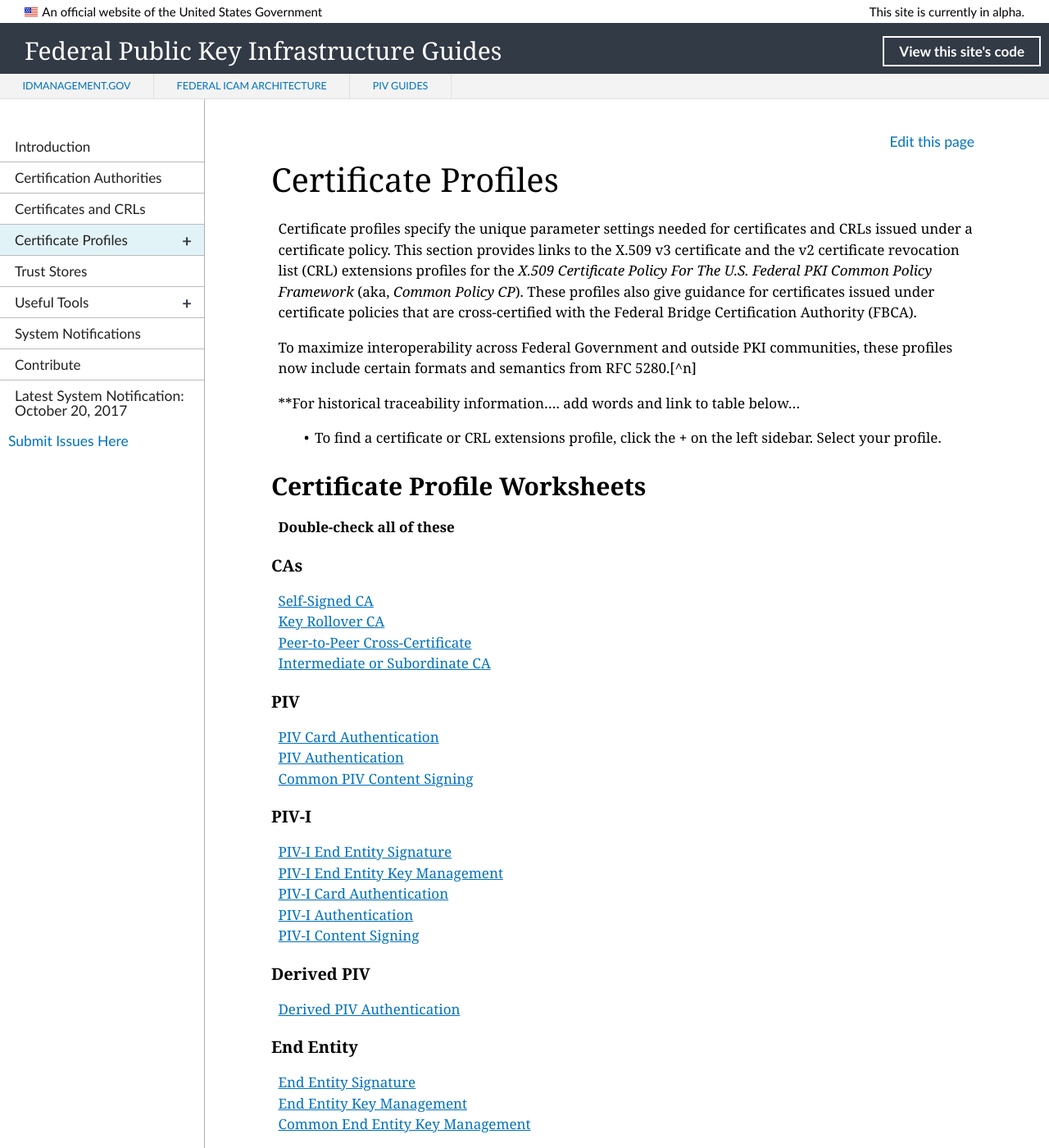
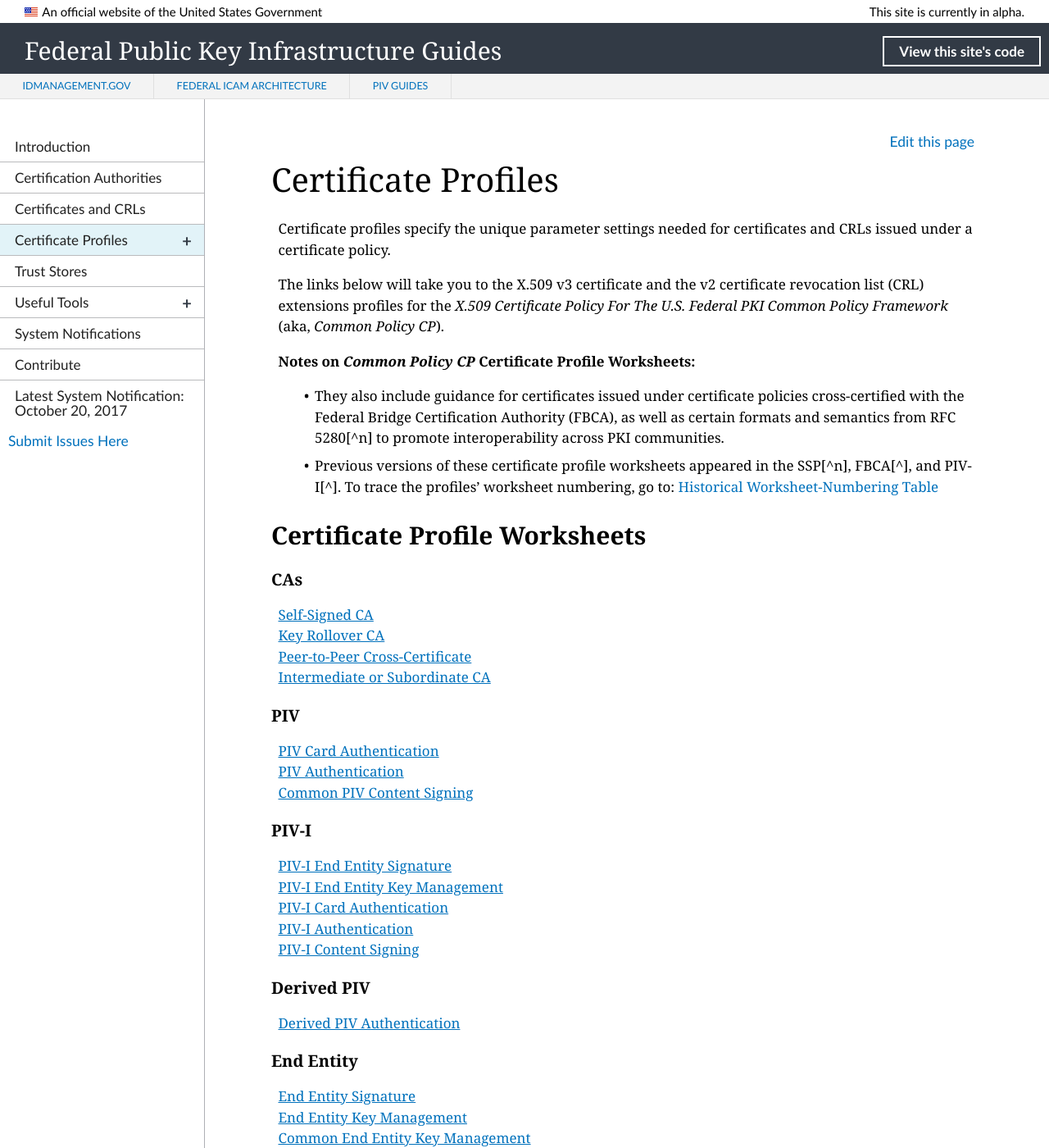
Before and after one commit to GSA/fpki-guides, a Jekyll site: the page built from pages/fpki_certificate_profiles.md, in a window 1280 px wide and 1400 px high. Shown: the whole window at 82% size. Built offline with Jekyll 4.4.1, drawn with Linux system fonts in a browser that asks for light colours; nearby versions of some CDN libraries; library files that are not in the unit come from our copies; some of the changed text lies outside the part shown.

Commit message:
Update fpki_certificate_profiles.md
Content changes and new footnotes

```diff
--- a/pages/fpki_certificate_profiles.md
+++ b/pages/fpki_certificate_profiles.md
@@ -4,17 +4,15 @@
 permalink: /certprofiles/
 ---
 
-Certificate profiles specify the unique parameter settings needed for certificates and CRLs issued under a certificate policy. This section provides links to the X.509 v3 certificate and the v2 certificate revocation list (CRL) extensions profiles for the _X.509 Certificate Policy For The U.S. Federal PKI Common Policy Framework_ (aka, _Common Policy CP_). These profiles also give guidance for certificates issued under certificate policies that are cross-certified with the Federal Bridge Certification Authority (FBCA).
+Certificate profiles specify the unique parameter settings needed for certificates and CRLs issued under a certificate policy.
 
-To maximize interoperability across Federal Government and outside PKI communities, these profiles now include certain formats and semantics from RFC 5280.[^n]
+The links below will take you to the X.509 v3 certificate and the v2 certificate revocation list (CRL) extensions profiles for the _X.509 Certificate Policy For The U.S. Federal PKI Common Policy Framework_ (aka, _Common Policy CP_).
 
-**For historical traceability information.... add words and link to table below...
-
-* To find a certificate or CRL extensions profile, click the **+** on the left sidebar. Select your profile.
+**Notes on _Common Policy CP_ Certificate Profile Worksheets:**
+* They also include guidance for certificates issued under certificate policies cross-certified with the Federal Bridge Certification Authority (FBCA), as well as certain formats and semantics from RFC 5280[^n] to promote interoperability across PKI communities.
+* Previous versions of these certificate profile worksheets appeared in the SSP[^n], FBCA[^], and PIV-I[^]. To trace the profiles' worksheet numbering, go to: [Historical Worksheet-Numbering Table](#historical certificate-profile-worksheet-numbering)
 
 ## Certificate Profile Worksheets
-
-**Double-check all of these**
 
 ### CAs
 
@@ -57,13 +55,11 @@
 [CRL]({{ site.baseurl }}/profiles/crl/)<BR>
 [Delegated OCSP Responder]({{ site.baseurl }}/profiles/delegatedocsp/)
 
-## History and Traceability
+## Historical Certificate Profile Worksheet Numbering
 
-The certificate and CRL extensions profiles for the _Common Policy CP_ have appeared in three previous standards:  SSP (FIPS 201), FBCA, and PIV-I. The current profiles will be published in the _X.509 Certificate and Certificate Revocation List (CRL) Extensions Profile for the Shared Service Providers (SSP) Program, Federal Bridge, and PIV-I_.
+The certificate and CRL extensions profiles for the _Common Policy CP_ have appeared in three previous standards:  SSP (FIPS 201), FBCA, and PIV-I. The current profiles will be published in the upcoming document, X.509 Certificate and Certificate Revocation List (CRL) Extensions Profile for the Shared Service Providers (SSP) Program, Federal Bridge, and PIV-I.
 
 The profile-numbering traceability is below:
-
-### Certificate Profile Traceability Matrix
 
 | **Certificate Profile<BR>Worksheets**   | **SSP**<BR>**(FIPS 201)**        | **FBCA**     | **PIV-I**     | **Current**   |
 | :----------------------------------  | :------:        | :-----------:      | :-----------:      | :-----------:      |
@@ -91,3 +87,6 @@
 
 
 [^n]RFC 5280, _Internet X.509 Public Key Infrastructure Certificate and Certificate Revocation List (CRL) Profile_, David Cooper, Stefan Santesson, Stephen Farrell, Sharon Boeyen, Russell Housley, and Tim Polk (May 2008).
+[^n]SSP
+[^n]FBCA
+[^n]PIV-I
```
